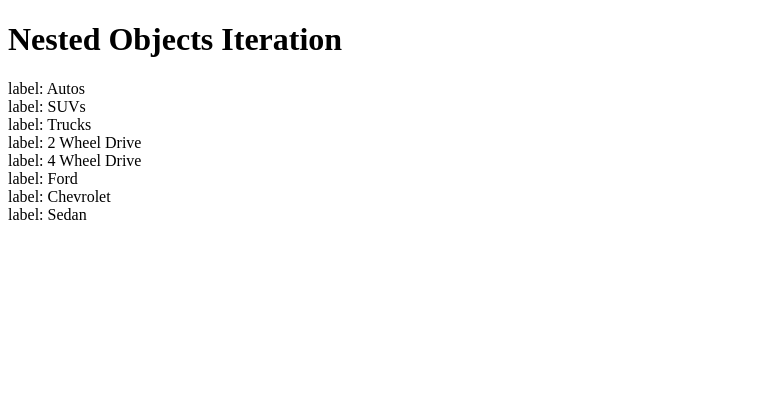
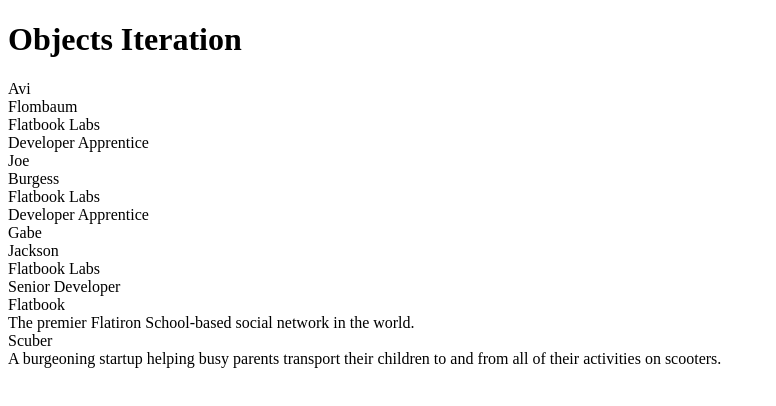
Before and after one commit to dehyabi/javascript, a plain HTML site: page index.html in a window 1280 px wide. Shown: the whole page, without its empty margins (0-776 px from the left). Drawn offline with Linux system fonts and the light colour scheme.

Commit message:
object iteration: shallow iteration

```diff
--- a/index.html
+++ b/index.html
@@ -3,10 +3,10 @@
 <head>
     <meta charset="UTF-8">
     <meta name="viewport" content="width=device-width, initial-scale=1.0">
-    <title>Nested Objects Iteration</title>
+    <title>Objects Iteration</title>
 </head>
 <body>
-    <h1>Nested Objects Iteration</h1>
+    <h1>Objects Iteration</h1>
     <div id="container"></div>
     <script src="./js/script.js"></script>
 </body>
--- a/js/script.js
+++ b/js/script.js
@@ -1,49 +1,27 @@
-let cars = {
-    label: 'Autos',
-    subs: [
-        {
-          label: 'SUVs',
-          subs: []
-        },
-        {
-          label: 'Trucks',
-          subs: [
-            {
-              label: '2 Wheel Drive',
-              subs: []
-            },
-            {
-              label: '4 Wheel Drive',
-              subs: [
-                {
-                  label: 'Ford',
-                  subs: []
-                },
-                {
-                  label: 'Chevrolet',
-                  subs: []
-                }
-              ]
-            }
-          ]
-        },
-        {
-          label: 'Sedan',
-          subs: []
-        }
-    ]
+const userInfo = {
+    firstName: 'Avi',
+    lastName: 'Flombaum',
+    companyName: 'Flatbook Labs',
+    jobTitle: 'Developer Apprentice',
+    friend1firstName: 'Joe',
+    friend1lastName: 'Burgess',
+    friend1companyName: 'Flatbook Labs',
+    friend1jobTitle: 'Developer Apprentice',
+    friend2firstName: 'Gabe',
+    friend2lastName: 'Jackson',
+    friend2companyName: 'Flatbook Labs',
+    friend2jobTitle: 'Senior Developer',
+    project1title: 'Flatbook',
+    project1description: 'The premier Flatiron School-based social network in the world.',
+    project2title: 'Scuber',
+    project2description: 'A burgeoning startup helping busy parents transport their children to and from all of their activities on scooters.'
+  };
 
-}
+  function shallowIterator (target) {
+    for (const key in target) {
+      console.log(target[key]);
+      document.getElementById('container').innerHTML += `<div>${target[key]}</div>`;
+    }
+  }
 
-function iterateObject(obj) {
-    for (let key in obj) {
-        if(typeof obj[key] === "object" && obj[key] !== null) {
-            iterateObject(obj[key]); // recursive call for nested objects
-        } else {
-            console.log(`key: ${obj[key]}`);
-            document.getElementById('container').innerHTML += `<div>label: ${obj[key]}</div>`;
-        }
-    }
-}
-
-iterateObject(cars);
+  shallowIterator(userInfo);
```
